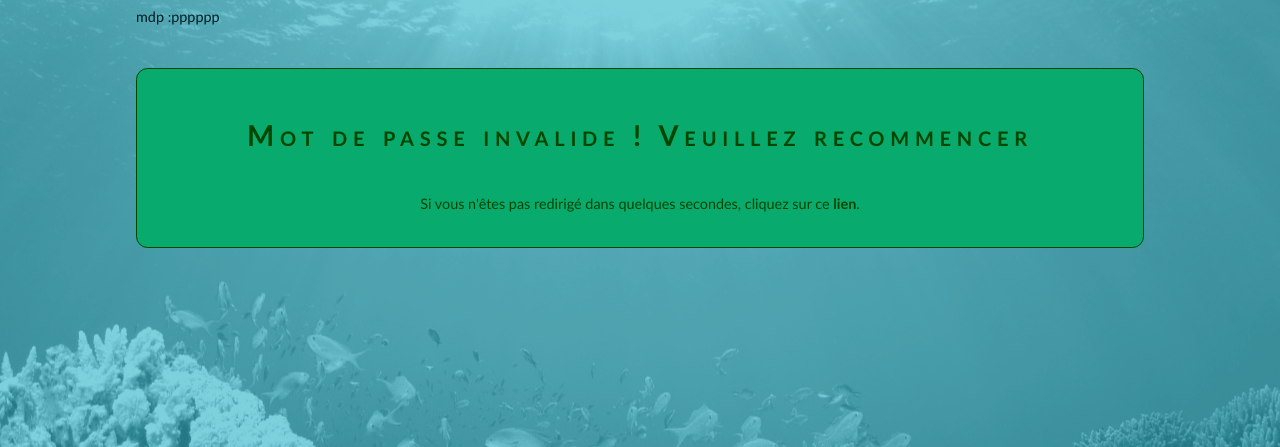
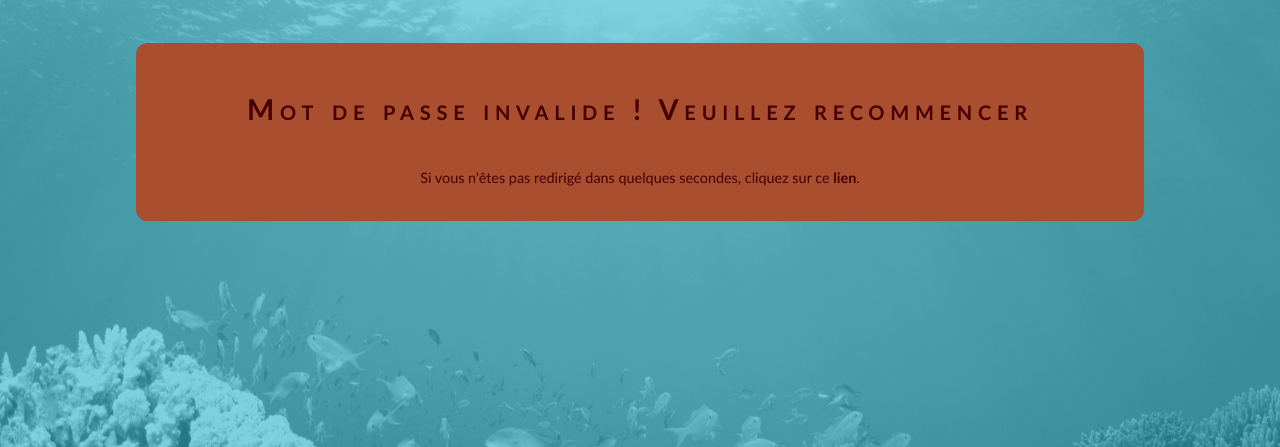
Before and after one commit to landrymercier/projetPHP, a PHP site: the page made by logged.php in a window 1280 px wide. Shown: the top 447 px of the page. Run offline with PHP 8.4, Linux system fonts and the light colour scheme; a user stored in the database is signed in; data comes from the database, SQL or seed files in the repository; data that the repository does not hold is empty.

Commit message:
Correctifs de style mineurs

```diff
--- a/interchercheur.php
+++ b/interchercheur.php
@@ -115,7 +115,7 @@ if (isset($_GET['voir'])) {
             </form>';
 } ?>
                 <?php if (!isset($_POST['cree'])) {
-                    echo"<a href='clore.php?cloreproj=1&groupeid=" . $_SESSION['idplage'] . "' class='bouton'>Supprimer la plage</a>";
+                    echo"<a href='clore.php?cloreproj=1&groupeid=" . $_SESSION['idplage'] . "' class='bouton error_content'>Supprimer la plage</a>";
                 } ?>
 
             <div id="infos-projet">
--- a/logged.php
+++ b/logged.php
@@ -21,7 +21,7 @@ include_once 'Config.php'
         $reponse = $bdd->query("SELECT mdp FROM login");
         $donnees = $reponse->fetch();
 
-        echo"mdp :" . $donnees['mdp'];
+        //echo"mdp :" . $donnees['mdp'];
         if ($donnees['mdp'] == $_POST['pass']) {
             $_SESSION['logged'] = true;
             echo'<div class="valide_content">
@@ -30,7 +30,7 @@ include_once 'Config.php'
                     <meta http-equiv="Refresh" content="3; url=tablechercheur.php">
         </div>';
         } else {
-            echo'<div class="valide_content">
+            echo'<div class="error_content">
             <h1>Mot de passe invalide ! Veuillez recommencer</h1>
             <p>Si vous n\'êtes pas redirigé dans quelques secondes, cliquez sur ce <a href="tablechercheur.php">lien</a>.</p>
                     <meta http-equiv="Refresh" content="3; url=login.php">
--- a/style.css
+++ b/style.css
@@ -209,11 +209,11 @@ a:hover.valide_content, a:active.valide_content
 .error_content, .error_content h1 { color:rgba(70,0,0,1); }
 .error_content h1 { border-bottom: 1px solid rgba(70,0,0,1); }
 .error_content, #interchercheur_ifrocean .error_content, a.error_content
-{ border:1px solid rgba(70,0,0,1); background-color:rgba(170,78,48,1); }
+{ border:1px solid rgba(70,0,0#interchercheur_ifrocean .error_content, a.error_content,1); background-color:rgba(170,78,48,1); }
 .error_content a { color:rgba(70,0,0,1); font-style:normal; }
 .error_content a:hover, .error_content a:active { text-decoration:underline; }
 
-#interchercheur_ifrocean input.error_content:hover, #interchercheur_ifrocean input.error_content:active,
+#interchercheur_ifrocean .error_content:hover, #interchercheur_ifrocean .error_content:active,
 a:hover.error_content, a:active.error_content
 { background-color:rgba(90,0,0,1); text-decoration:none; }
 
```
